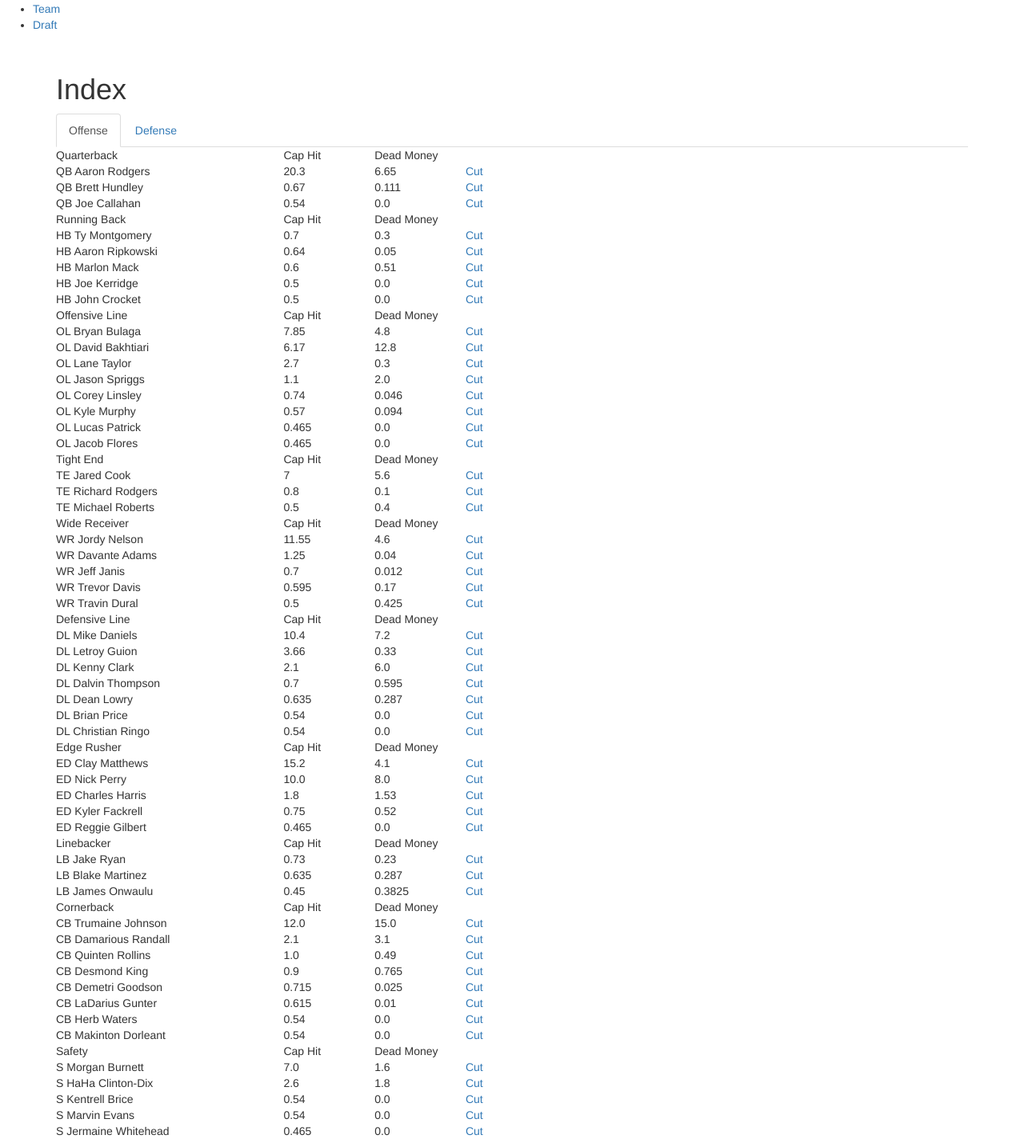
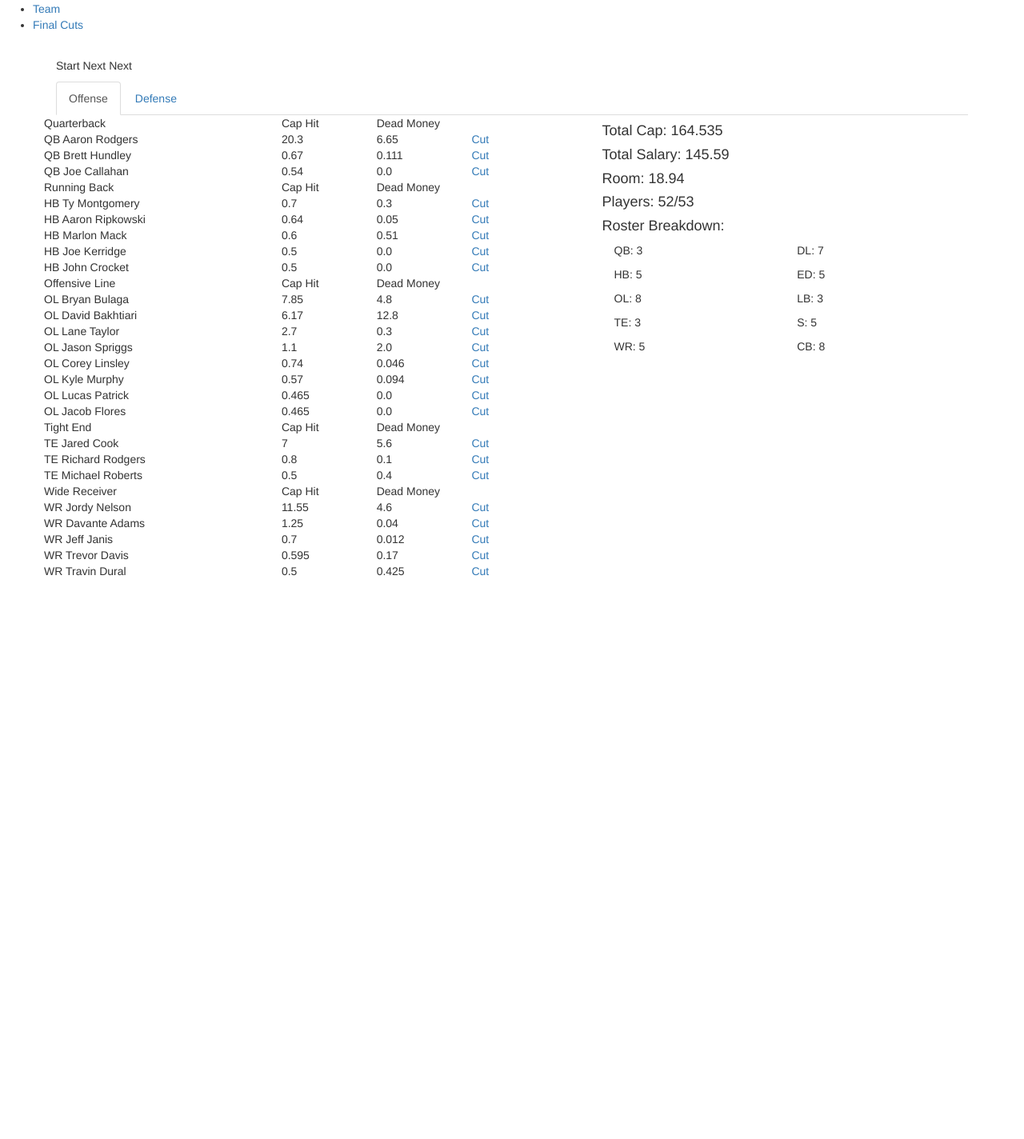
Before and after one commit to cjredmond/packers_offseason_game, a Django app: page / in a window 1280 px wide. Shown: the whole page at 80% size. After the commit the page ends 720 px from the top, so only its background shows below. Run offline with Django 3.2, Linux system fonts and the light colour scheme; data comes from the database, SQL or seed files in the repository; both versions use the stored data as it was after the commit; some libraries are stand-ins or nearby versions.

Commit message:
added info to right side of page

```diff
--- a/roster/draft.csv
+++ b/roster/draft.csv
@@ -29,7 +29,7 @@ Cordrea,Tankersley,CB,.7,3,Clemson
 Donta,Foreman,HB,.7,3,Texas
 Bucky,Hodges,TE,.7,3,Virginia Tech
 Dalvin,Thompson,DL,.7,3,Alabama
-Montravious,Adams,DR,.7,3,Auburn
+Montravious,Adams,DL,.7,3,Auburn
 Ryan,Anderson,ED,.7,3,Alabama
 Kareen,Hunt,RB,.7,3,Toledo
 Jordan,Willis,ED,.7,3,Kansas State
--- a/roster/views.py
+++ b/roster/views.py
@@ -24,6 +24,7 @@ class IndexView(TemplateView):
         context['count'] = Player.objects.all().count()
         context['total_cap'] = acc.cap_max
         context['cap_space_left'] = round(acc.cap_max - salaries,2)
+        context['salaries'] = round(salaries, 2)
         return context
 
 class FreeAgentView(TemplateView):
@@ -62,7 +63,10 @@ class DraftPlayerView(CreateView):
     fields = []
     def get_success_url(self, **kwargs):
         target = Draft.objects.first()
-        if target.round == 8:
+        if target.draft_round == 8:
+            acc = Account.objects.first()
+            acc.draft = True
+            acc.save()
             return reverse('index_view')
         return reverse('draft_view', args=('1'))
     def form_valid(self, form):
--- a/templates/base.html
+++ b/templates/base.html
@@ -17,8 +17,10 @@
         <li><a href="{% url 'resign_view' %}">Re Sign</a></li>
         {% elif request.user.account.free_agent == False %}
         <li><a href="{% url 'free_agent_view' %}">Free Agents</a></li>
+        {% elif request.user.account.draft == False %}
+        <li><a href="{% url 'draft_view' 1 %}">Draft</a></li>
         {% else %}
-        <li><a href="{% url 'draft_view' 1 %}">Draft</a></li>
+        <li><a href="{% url 'index_view' %}">Final Cuts</a></li>
         {% endif %}
       </ul>
     </nav>
--- a/templates/index.html
+++ b/templates/index.html
@@ -1,21 +1,24 @@
 {% extends 'base.html' %}
 {% block content %}
-<h1>Index</h1>
+<p>Start <span>Next</span> <span>Next</span></p>
 {% if request.user.account.free_agent and request.user.account.draft %}
 <h4>You need to cut down to 53 players</h4>
 {% endif %}
 
+{% if request.user.account.draft and count < 54 %}
+<h3>finished</h3>
+{% endif %}
 
 <ul class="nav nav-tabs">
   <li class="active"><a data-toggle="tab" href=#offense>Offense</a></li>
   <li><a data-toggle="tab" href=#defense>Defense</a></li>
 </ul>
 
-
+<div class="row">
+<div class="col-md-7">
 <div class="tab-content">
   <div id="offense" class="tab-pane fade in active">
     <div class="row">
-      <div class="col-md-7">
         <div class="row">
           <div class="col-md-5">Quarterback</div>
           <div class="col-md-2">Cap Hit</div>
@@ -82,11 +85,9 @@
         </div>
         {% endfor %}
       </div>
-      </div>
     </div>
-    <div id="defense" class="tab-pane fade in active">
+    <div id="defense" class="tab-pane fade in">
     <div class="row">
-      <div class="col-md-7">
         <div class="row">
           <div class="col-md-5">Defensive Line</div>
           <div class="col-md-2">Cap Hit</div>
@@ -152,12 +153,33 @@
           <div class="col-md-2"><a href="{% url 'cut_player_view' player.id %}">Cut</a></div>
         </div>
         {% endfor %}
-      </div>
 
 
     </div>
   </div>
 </div>
-
+</div>
+<div class="col-md-5">
+  <h4>Total Cap: {{ total_cap }}</h4>
+  <h4>Total Salary: {{ salaries }}</h4>
+  <h4>Room: {{ cap_space_left }}</h4>
+  <h4>Players: {{ count }}/53 </h4>
+  <h4>Roster Breakdown:</h4>
+  <div class="col-md-6">
+    <p>QB: {{ qb.count }}</p>
+    <p>HB: {{ hb.count }}</p>
+    <p>OL: {{ ol.count }}</p>
+    <p>TE: {{ te.count }}</p>
+    <p>WR: {{ wr.count }}</p>
+  </div>
+  <div class="col-md-6">
+    <p>DL: {{ dl.count }}</p>
+    <p>ED: {{ ed.count }}</p>
+    <p>LB: {{ lb.count }}</p>
+    <p>S: {{ s.count }}</p>
+    <p>CB: {{ cb.count }}</p>
+  </div>
+</div>
+</div>
 
 {% endblock %}
```
Also changed, not shown: db.sqlite3.
